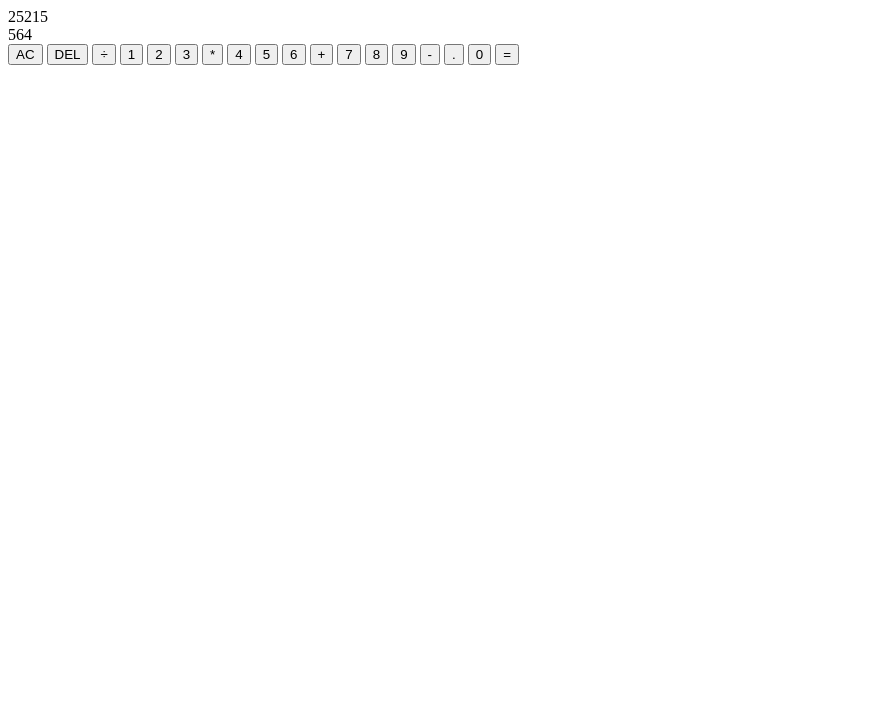
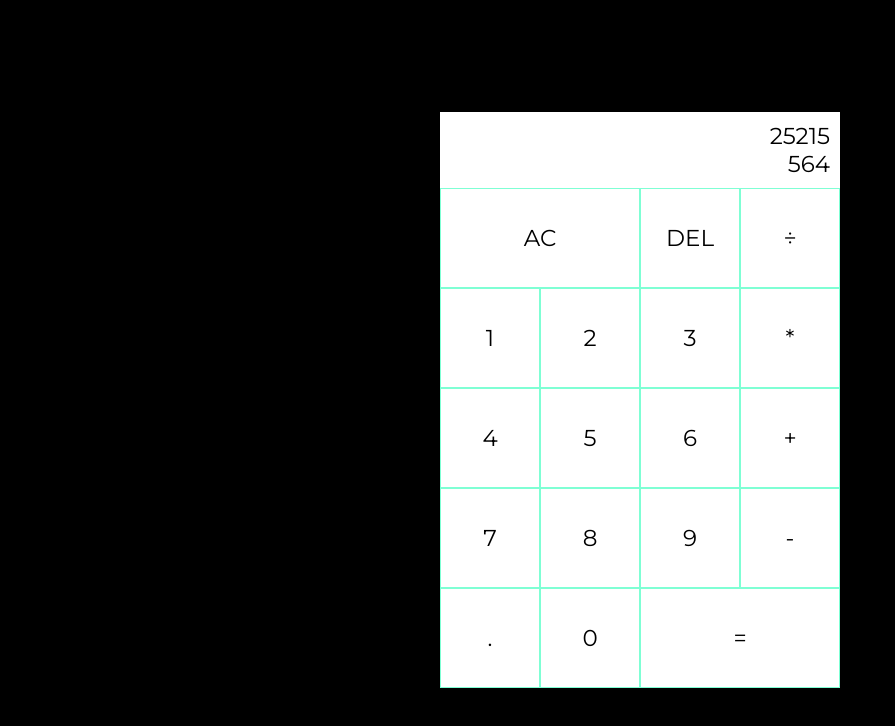
Before and after one commit to bengigo/calculator, a plain HTML site: page index.html in a window 1280 px wide. Shown: the whole page, without its empty margins (0-895 px from the left). Drawn offline with Linux system fonts and the light colour scheme.

Commit message:
Style calender display

```diff
--- a/index.html
+++ b/index.html
@@ -6,6 +6,7 @@
     <meta name="viewport" content="width=device-width, initial-scale=1.0">
     <title>Simple Calculator</title>
     <link href="styles.css" rel="stylesheet">
+    <link href="https://fonts.googleapis.com/css2?family=Montserrat&display=swap" rel="stylesheet">
 </head>
 <body>
     <section class="calculator-grid">
@@ -13,7 +14,7 @@
             <div class="previous-operand">25215</div>
             <div class="current-operand">564</div>
         </div>
-        <button class="all-clear">AC</button>
+        <button class="all-clear span2">AC</button>
         <button class="del">DEL</button>
         <button class="operator">÷</button>
         <button class="number">1</button>
@@ -30,7 +31,7 @@
         <button class="operator">-</button>
         <button class="number">.</button>
         <button class="number">0</button>
-        <button class="operator">=</button>
+        <button class="operator span2">=</button>
 
     </section>
     <script src="script.js"></script>
--- a/styles.css
+++ b/styles.css
@@ -0,0 +1,47 @@
+*, *::after, *::before {
+    box-sizing: border-box;
+    margin: 0;
+    padding: 0;
+    font-family: "Montserrat", sans-serif;
+    font-size: 23px;
+}
+
+body {
+    background-color: black;
+}
+
+.calculator-grid {
+    display: grid;
+    justify-content: center;
+    align-content: center;
+    min-height: 100vh;
+    grid-template-columns: repeat(4, 100px);
+    grid-template-rows: minmax(120px, auto) repeat(5 100px);
+}
+
+.display {
+    background-color: white;
+    grid-column: 1 / -1;
+    display: flex;
+    flex-direction: column;
+    justify-content: space-between;
+    align-items: flex-end;
+    word-wrap: break-word;
+    word-break: break-all;
+    padding: 10px;
+}
+
+.span2 {
+    grid-column: span 2;
+}
+
+button {
+    border: 1px solid aquamarine;
+    background-color: white;
+    cursor: pointer;
+    height: 100px;
+}
+
+button:hover {
+    background-color: rgb(245, 201, 194);
+}
```
